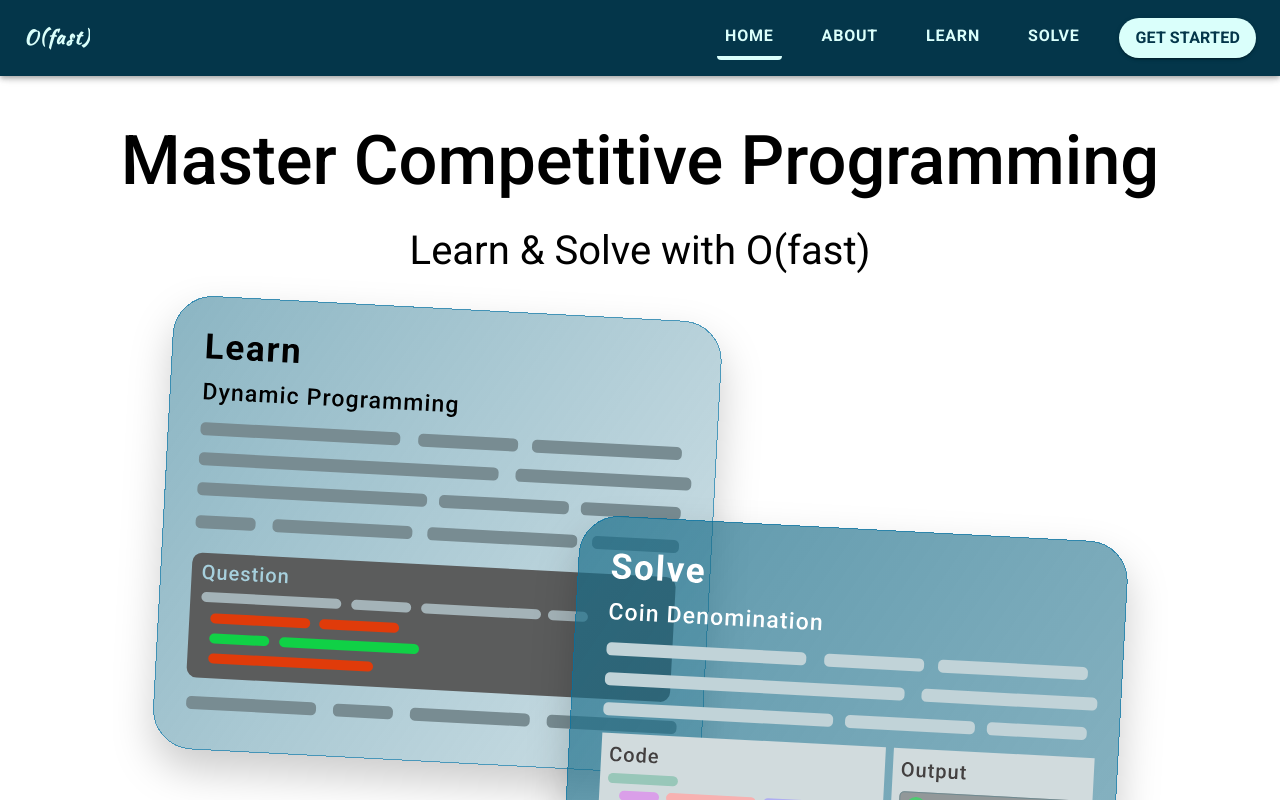
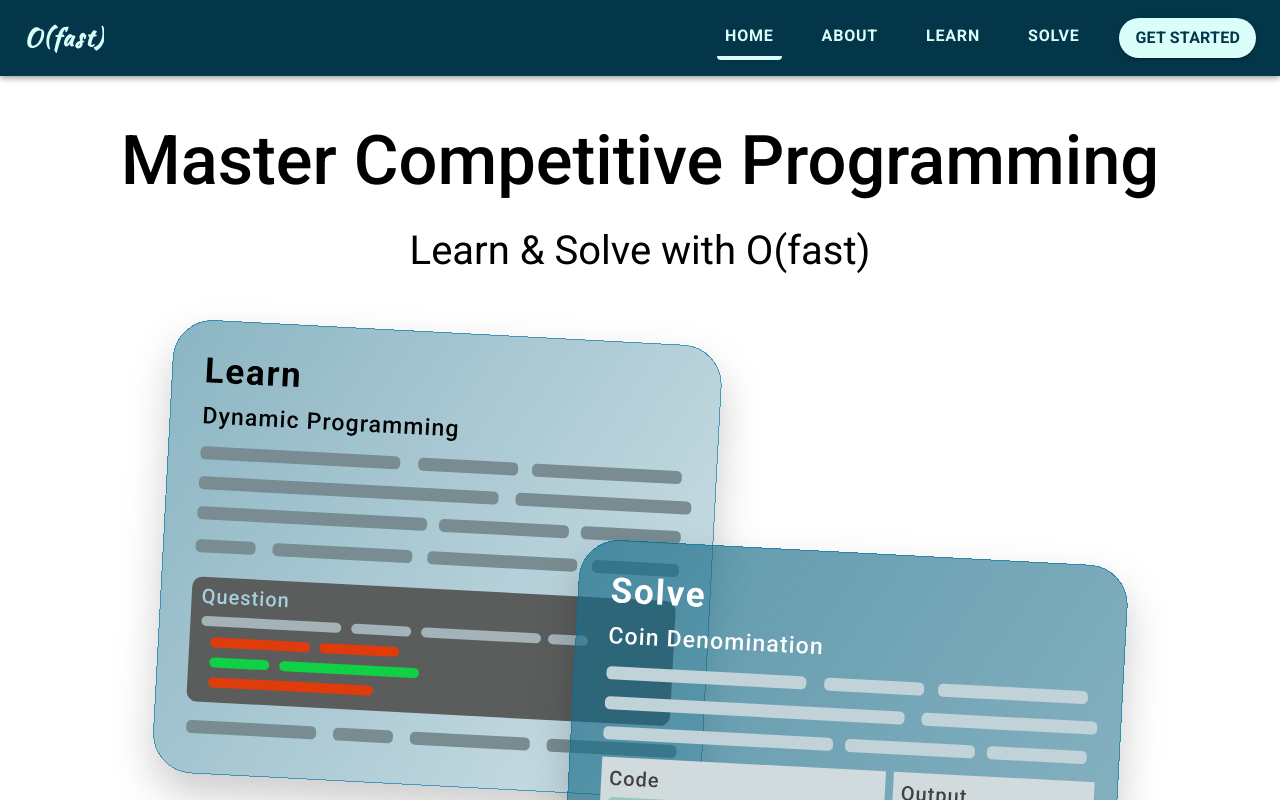
Before and after one commit to ofast-team/frontend, a React (Create React App) app: page / in a window 1280 px wide. Shown: the top 800 px of the page. Built offline with nearby package versions, Linux system fonts and the light colour scheme.

Commit message:
padding fix

```diff
--- a/src/components/NavBar.tsx
+++ b/src/components/NavBar.tsx
@@ -111,6 +111,7 @@ function LogoTitle() {
       variant="h5"
       noWrap
       sx={{
+        fontSize: '1.5rem',
         display: 'flex',
         justifyContent: { xs: 'center', md: 'flex-start' },
         textAlign: 'center',
--- a/src/pages/HomePage.tsx
+++ b/src/pages/HomePage.tsx
@@ -41,6 +41,7 @@ export default function HomePage() {
           flexDirection: 'column',
           justifyContent: 'center',
           alignItems: 'center',
+          pt: 3,
         }}
       >
         <HomeCard />
```
